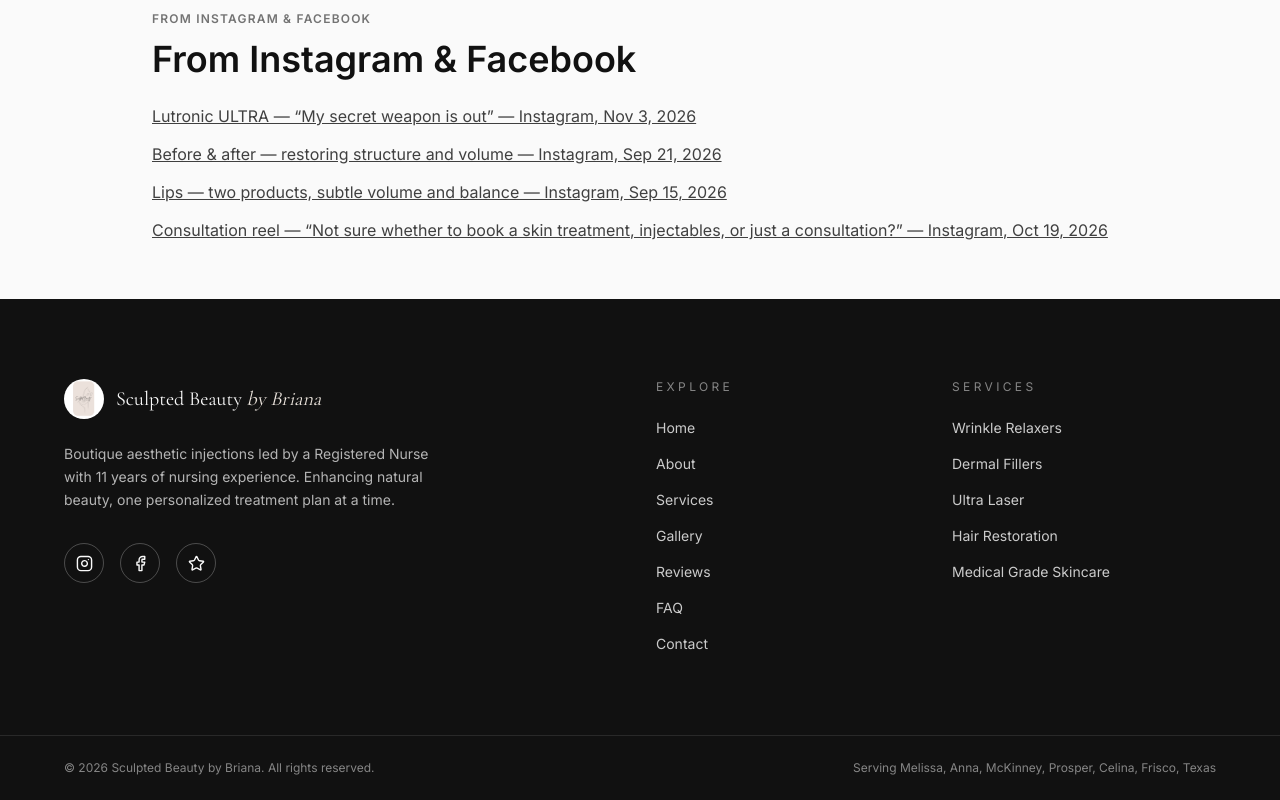
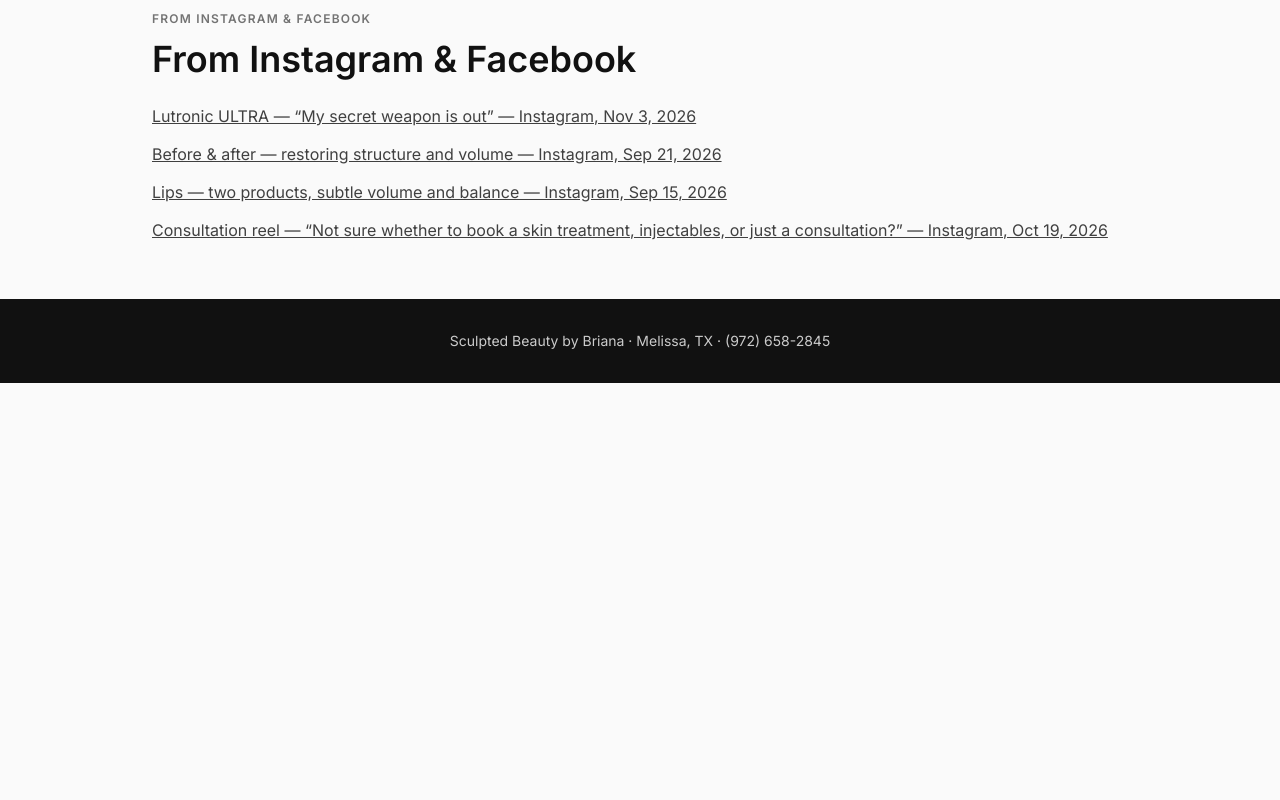
Before and after one commit to sculptedbeautybybri/sculpted-beauty, a Next.js app: page / in a window 1280 px wide. Shown: the part 5407-6207 px from the top of the page. After the commit the page ends 5790 px from the top, so only its background shows below. Built offline with nearby package versions, Linux system fonts and the light colour scheme; no server answers.

Commit message:
Shorten site-wide footer
Updated footer component to include contact information and removed unused sections.

```diff
--- a/components/Footer.tsx
+++ b/components/Footer.tsx
@@ -1,95 +1,10 @@
-import Link from "next/link";
-import Image from "next/image";
-import { Instagram, Facebook, Star } from "lucide-react";
-import { BUSINESS, NAV_LINKS, SERVICES } from "@/lib/constants";
-
 export default function Footer() {
   return (
     <footer className="bg-ink text-paper">
-      <div className="container-luxury grid grid-cols-1 gap-12 py-20 md:grid-cols-4 md:gap-8">
-        <div className="md:col-span-2">
-          <div className="flex items-center gap-3">
-            <Image
-              src="/images/logo.png"
-              alt="Sculpted Beauty by Briana logo"
-              width={44}
-              height={44}
-              className="h-10 w-10 rounded-full object-cover"
-            />
-            <span className="font-display text-xl">Sculpted Beauty <span className="italic text-ivory">by Briana</span></span>
-          </div>
-          <p className="mt-6 max-w-sm font-body text-sm leading-relaxed text-paper/70">
-            Boutique aesthetic injections led by a Registered Nurse with 11 years of
-            nursing experience. Enhancing natural beauty, one personalized treatment
-            plan at a time.
-          </p>
-          <div className="mt-8 flex gap-4">
-            <a
-              href={BUSINESS.social.instagram}
-              target="_blank"
-              rel="noopener noreferrer"
-              aria-label="Follow on Instagram"
-              className="flex h-10 w-10 items-center justify-center rounded-full border border-paper/25 transition-colors duration-300 hover:border-paper hover:bg-paper hover:text-ink"
-            >
-              <Instagram size={17} />
-            </a>
-            <a
-              href={BUSINESS.social.facebook}
-              target="_blank"
-              rel="noopener noreferrer"
-              aria-label="Visit Facebook page"
-              className="flex h-10 w-10 items-center justify-center rounded-full border border-paper/25 transition-colors duration-300 hover:border-paper hover:bg-paper hover:text-ink"
-            >
-              <Facebook size={17} />
-            </a>
-            <a
-              href={BUSINESS.social.googleReviews}
-              target="_blank"
-              rel="noopener noreferrer"
-              aria-label="Read Google Reviews"
-              className="flex h-10 w-10 items-center justify-center rounded-full border border-paper/25 transition-colors duration-300 hover:border-paper hover:bg-paper hover:text-ink"
-            >
-              <Star size={17} />
-            </a>
-          </div>
-        </div>
-
-        <div>
-          <h3 className="eyebrow text-paper/50">Explore</h3>
-          <ul className="mt-5 space-y-3">
-            {NAV_LINKS.map((link) => (
-              <li key={link.href}>
-                <Link href={link.href} className="font-body text-sm text-paper/80 transition-colors hover:text-paper">
-                  {link.label}
-                </Link>
-              </li>
-            ))}
-          </ul>
-        </div>
-
-        <div>
-          <h3 className="eyebrow text-paper/50">Services</h3>
-          <ul className="mt-5 space-y-3">
-            {SERVICES.map((s) => (
-              <li key={s.slug}>
-                <Link href={`/services/${s.slug}`} className="font-body text-sm text-paper/80 transition-colors hover:text-paper">
-                  {s.name}
-                </Link>
-              </li>
-            ))}
-          </ul>
-        </div>
-      </div>
-
-      <div className="border-t border-paper/10">
-        <div className="container-luxury flex flex-col items-center justify-between gap-3 py-6 md:flex-row">
-          <p className="font-body text-xs text-paper/50">
-            © {new Date().getFullYear()} {BUSINESS.name}. All rights reserved.
-          </p>
-          <p className="font-body text-xs text-paper/50">
-            Serving {BUSINESS.serviceArea.join(", ")}, Texas
-          </p>
-        </div>
+      <div className="container-luxury py-8 text-center">
+        <p className="font-body text-sm text-paper/80">
+          Sculpted Beauty by Briana · Melissa, TX · (972) 658-2845
+        </p>
       </div>
     </footer>
   );
```
